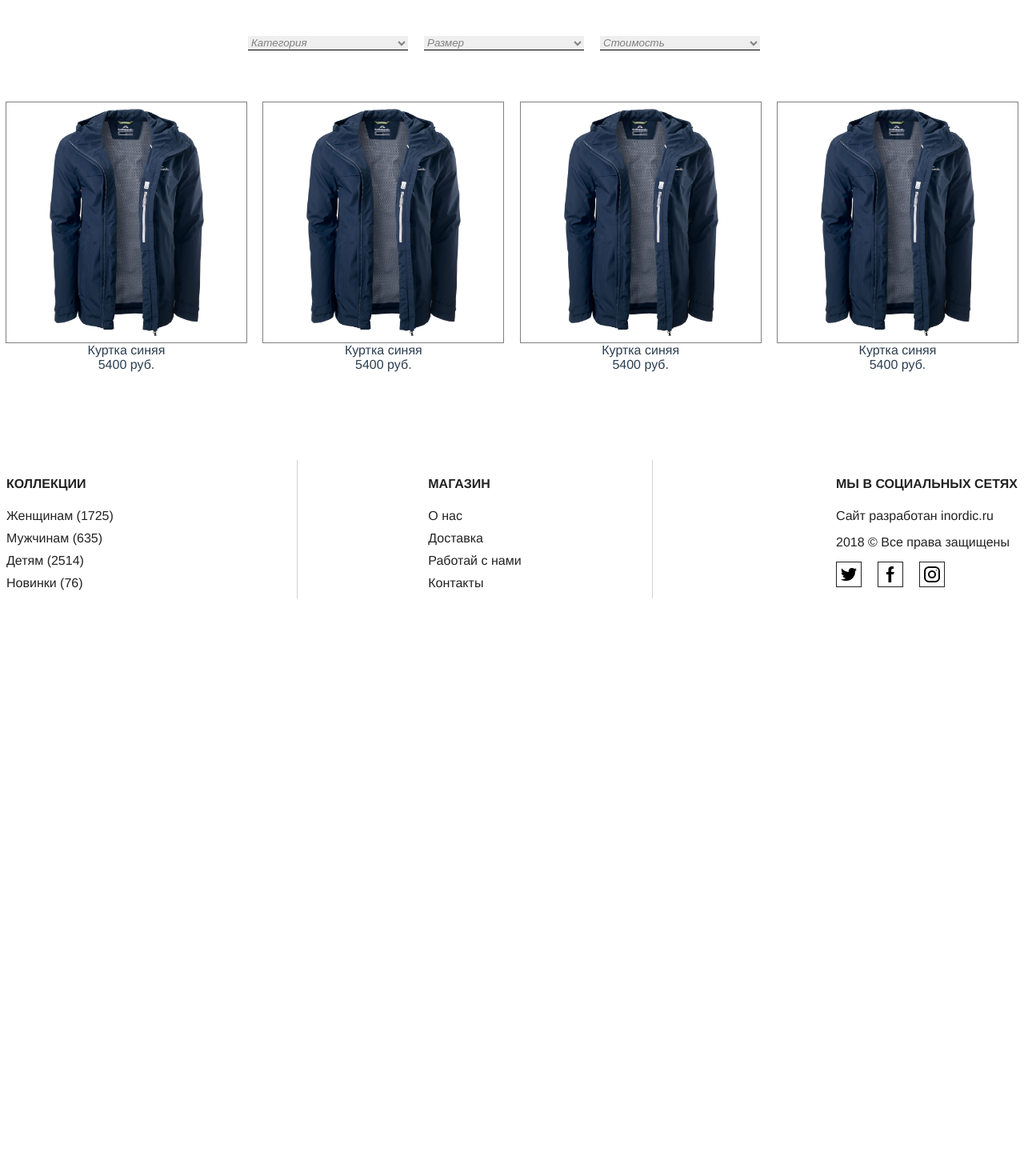
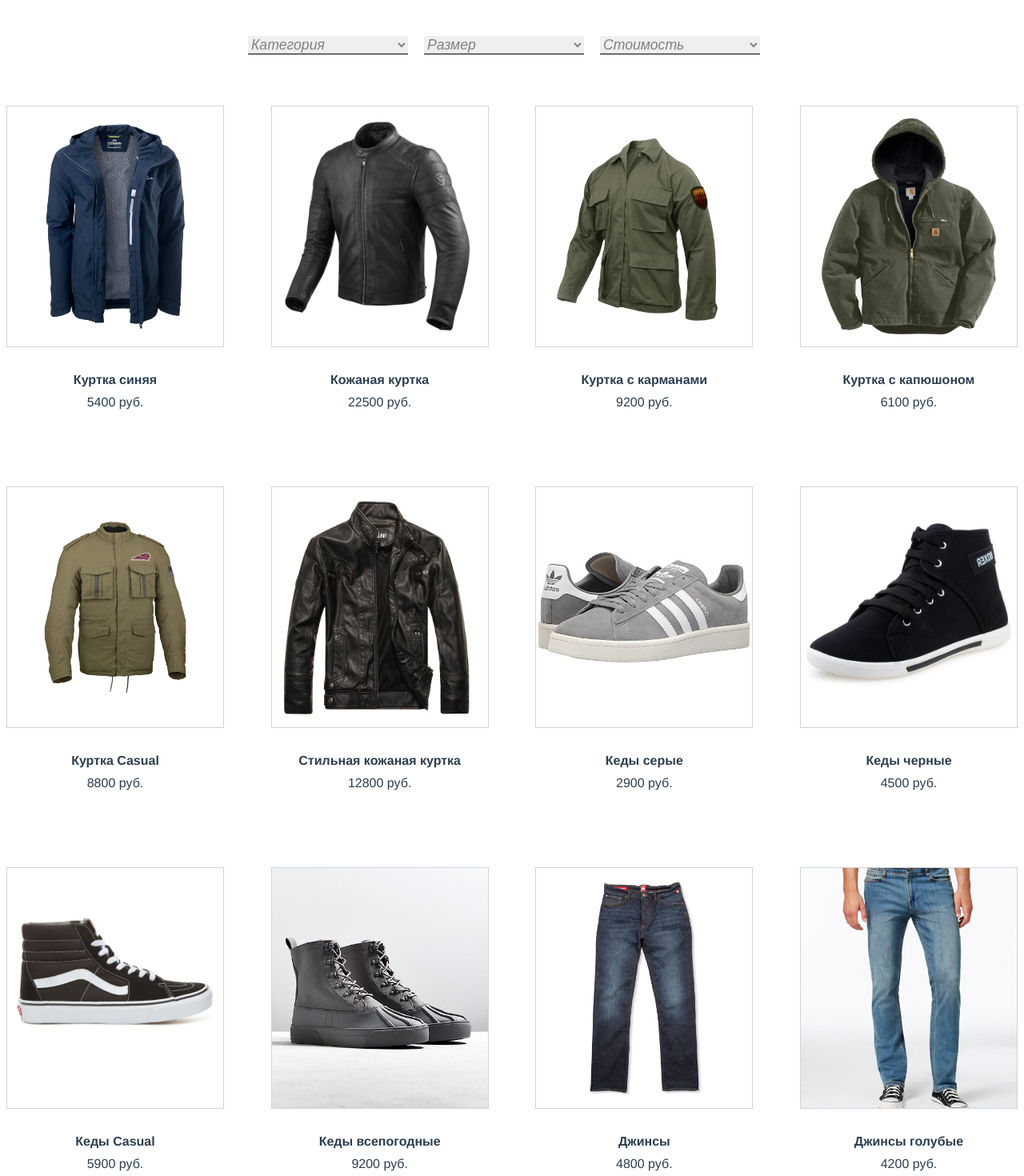
Before and after one commit to dflt-bit/shop-vue, a Vue app in the folder shop/: page /#/category/1 in a window 1280 px wide. Shown: the part 340-1810 px from the top of the page at 80% size. Before the commit the page ends 1160 px from the top, so only its background shows below. Built offline with nearby package versions, Linux system fonts and the light colour scheme.

Commit message:
+component CategoryGoods for 03category_men

```diff
--- a/shop/src/components/CategoryGoods.vue
+++ b/shop/src/components/CategoryGoods.vue
@@ -1,27 +1,101 @@
 <template>
     <div class="goods">
         <div class="item">
-            <img src="../images/catalog/1.jpg" alt=""/>
+            <div class="img">
+                <img src="../images/catalog/1.jpg" alt=""/>
+            </div>
             <span>Куртка синяя</span>
             <span>5400 руб.</span>
         </div>
 
         <div class="item">
-            <img src="../images/catalog/1.jpg" alt=""/>
-            <span>Куртка синяя</span>
-            <span>5400 руб.</span>
+            <div class="img">
+                <img src="../images/catalog/4.jpg" alt=""/>
+            </div>
+            <span>Кожаная куртка</span>
+            <span>22500 руб.</span>
         </div>
 
         <div class="item">
-            <img src="../images/catalog/1.jpg" alt=""/>
-            <span>Куртка синяя</span>
-            <span>5400 руб.</span>
+            <div class="img">
+                <img src="../images/catalog/3.png" alt=""/>
+            </div>
+            <span>Куртка с карманами</span>
+            <span>9200 руб.</span>
         </div>
 
         <div class="item">
-            <img src="../images/catalog/1.jpg" alt=""/>
-            <span>Куртка синяя</span>
-            <span>5400 руб.</span>
+            <div class="img">
+                <img src="../images/catalog/2.jpg" alt=""/>
+            </div>
+            <span>Куртка с капюшоном</span>
+            <span>6100 руб.</span>
+        </div>
+
+
+        <div class="item">
+            <div class="img">
+                <img src="../images/catalog/5.jpg" alt=""/>
+            </div>
+            <span>Куртка Casual</span>
+            <span>8800 руб.</span>
+        </div>
+
+        <div class="item">
+            <div class="img">
+                <img src="../images/catalog/6.jpg" alt=""/>
+            </div>
+            <span>Стильная кожаная куртка</span>
+            <span>12800 руб.</span>
+        </div>
+
+        <div class="item">
+            <div class="img">
+                <img src="../images/catalog/7.jpg" alt=""/>
+            </div>
+            <span>Кеды серые</span>
+            <span>2900 руб.</span>
+        </div>
+
+        <div class="item">
+            <div class="img">
+                <img src="../images/catalog/8.jpg" alt=""/>
+            </div>
+            <span>Кеды черные</span>
+            <span>4500 руб.</span>
+        </div>
+
+
+        <div class="item">
+            <div class="img">
+                <img src="../images/catalog/9.jpg" alt=""/>
+            </div>
+            <span>Кеды Casual</span>
+            <span>5900 руб.</span>
+        </div>
+
+        <div class="item">
+            <div class="img">
+                <img src="../images/catalog/10.jpg" alt=""/>
+            </div>
+            <span>Кеды всепогодные</span>
+            <span>9200 руб.</span>
+        </div>
+
+        <div class="item">
+            <div class="img">
+                <img src="../images/catalog/11.jpg" alt=""/>
+            </div>
+            <span>Джинсы</span>
+            <span>4800 руб.</span>
+        </div>
+
+        <div class="item">
+            <div class="img">
+                <img src="../images/catalog/12.jpg" alt=""/>
+            </div>
+            <span>Джинсы голубые</span>
+            <span>4200 руб.</span>
         </div>
     </div>
 </template>
@@ -42,13 +116,26 @@
         display: flex;
         flex-direction: column;
         align-items: center;
-        width: 300px;
-        height: 400px;
+        margin-bottom: 6rem;
+    }
+
+    div.goods > div.item > div.img{
+        width: 270px;
+        height: 300px;
         position: relative;
+        border: 1px solid lightgrey;
+        display: flex;
+        justify-content: center;
+        align-items: center;
+        overflow: hidden;
     }
-    div.goods > div.item > img{
+
+    div.goods > div.item > div.img > img{
         width: 100%;
         height: auto;
-        border: 1px solid grey;
+    }
+    div.goods > div.item > span:nth-child(2){
+        font-weight: bold;
+        margin: 2rem 0 10px 0;
     }
 </style>
--- a/shop/src/components/CategoryTop.vue
+++ b/shop/src/components/CategoryTop.vue
@@ -63,5 +63,11 @@
         border: none;
         border-bottom: 1px solid black;
         margin-right: 20px;
+        outline: none;
+        font-size: 1.1rem;
+    }
+    div.options > select option{
+        padding: 15px 5px;
+        outline: none;
     }
 </style>
```
